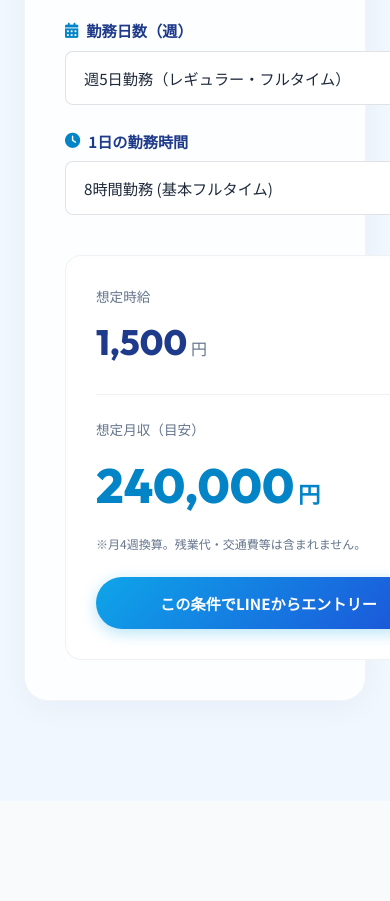
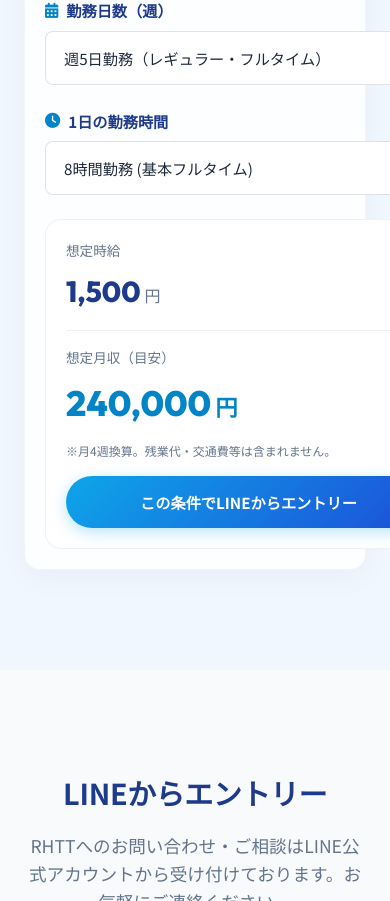
Before and after one commit to rhtt-1109/rhtt, a plain HTML site: page index.html in a window 390 px wide. Shown: the part 5767-6668 px from the top of the page. Drawn offline with Linux system fonts and the light colour scheme.

Commit message:
Fix: Improve salary simulator responsiveness on mobile screens

```diff
--- a/style.css
+++ b/style.css
@@ -1242,4 +1242,28 @@
   .testimonial-text {
     font-size: 0.95rem;
   }
+
+  /* Simulator Mobile Responsiveness Fix */
+  .simulator-wrapper {
+    padding: 20px;
+    gap: 24px;
+    border-radius: var(--border-radius-md);
+  }
+
+  .simulator-result {
+    padding: 20px;
+    gap: 16px;
+  }
+
+  .result-value-large {
+    font-size: 2.2rem;
+  }
+
+  .result-value {
+    font-size: 1.8rem;
+  }
+
+  .result-val-wrapper {
+    flex-wrap: wrap;
+  }
 }
```
Also changed, not shown: 1 other file.
